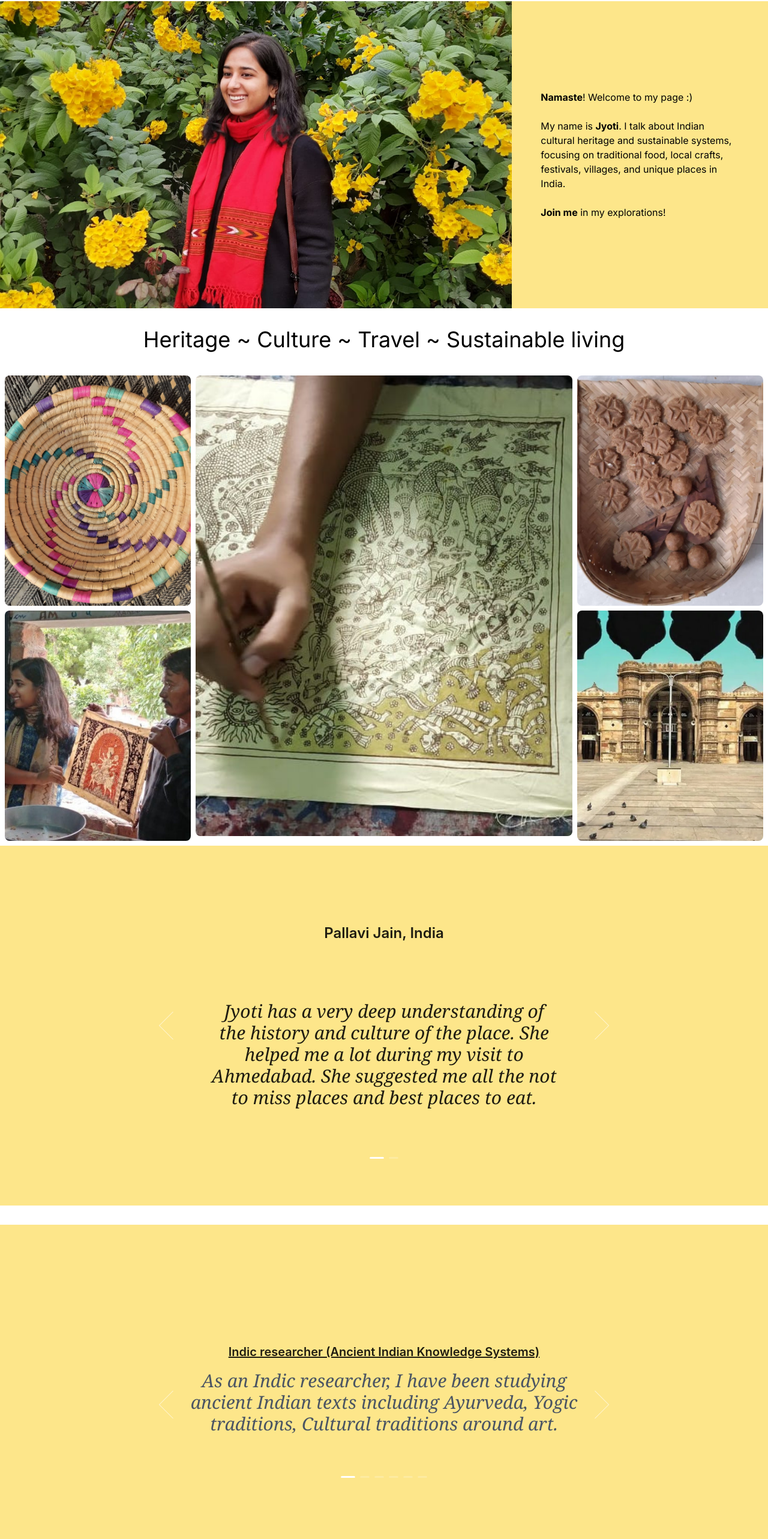
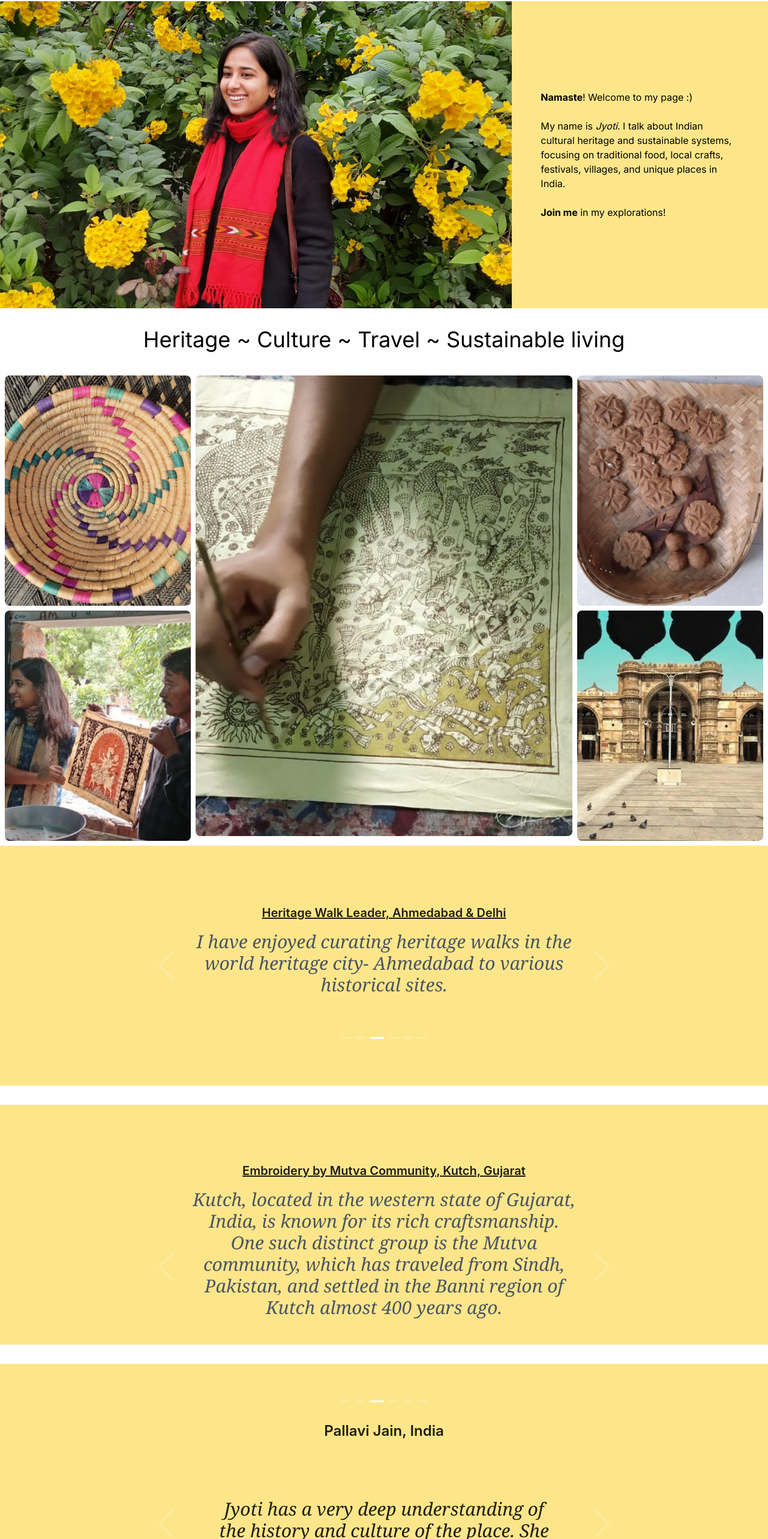
Before and after one commit to stejmisc/jojomojo, a Next.js app: page / in a window 1280 px wide. Shown: the part 222-2788 px from the top of the page at 60% size. Built offline with nearby package versions, Linux system fonts and the light colour scheme.

Commit message:
Client changes

```diff
--- a/src/app/components/Body.tsx
+++ b/src/app/components/Body.tsx
@@ -1,4 +1,5 @@
 import Image from 'next/image';
+import Link from 'next/link';
 
 export default function Body() {
     return (
@@ -10,17 +11,17 @@ export default function Body() {
                     objectFit='cover'
                     alt="Home Image"
                     unoptimized
-                    />
+                />
             </div>
             <div className="flex justify-center items-center w-full md:w-1/3 bg-amber-200 p-6 md:p-8 lg:p-12">
-                <span className="text-center md:text-left">
+                <span className="md:text-left">
                     <strong>Namaste</strong>! Welcome to my page :)
                     <br />
                     <br />
-                    My name is <strong>Jyoti</strong>. I talk about Indian cultural heritage and sustainable systems, focusing on traditional food, local crafts, festivals, villages, and unique places in India.
+                    My name is <em>Jyoti</em>. I talk about Indian cultural heritage and sustainable systems, focusing on traditional food, local crafts, festivals, villages, and unique places in India.
                     <br />
                     <br />
-                    <strong>Join me</strong> in my explorations!
+                    <Link href="/my-story" ><strong >Join me</strong> in my explorations!</Link>
                 </span>
             </div>
         </div>
--- a/src/app/components/Glimpse.tsx
+++ b/src/app/components/Glimpse.tsx
@@ -13,7 +13,7 @@ const images = [
 
 const Glimpse: React.FC = () => (
     <div className='w-full lg:w-3/5 bg-amber-200'>
-        <Carousel arrows>
+        <Carousel arrows infinite autoplay autoplaySpeed={2000}>
             {images.map((image, index) => {
                 return (
                     <div key={index} className='relative h-96 md:h-[512px] w-96 lg:w-screen lg:h-screen'>
--- a/src/app/components/ProjectsPreview.tsx
+++ b/src/app/components/ProjectsPreview.tsx
@@ -37,7 +37,7 @@ const projects = [
 
 
 const ProjectsPreview: React.FC = () => (
-    <div className="w-full h-[600px] bg-amber-200 relative mb-8">
+    <div className="w-full h-[400px] bg-amber-200 relative mb-8">
         <Row align="middle" justify="center" style={{ height: '100%' }}>
             <Col className="m-8 w-3/5">
                 <ConfigProvider
@@ -49,7 +49,7 @@ const ProjectsPreview: React.FC = () => (
                         },
                     }}
                 >
-                    <Carousel arrows infinite >
+                    <Carousel arrows infinite autoplay autoplaySpeed={2000} >
                         {projects.map((project, index) => {
                             return (
                                 <div key={project?.link} className='text-center flex flex-col justify-center items-center p-8'>
--- a/src/app/components/ResearchAndWritingsPreview.tsx
+++ b/src/app/components/ResearchAndWritingsPreview.tsx
@@ -38,7 +38,7 @@ const researchAndWritings = [
 
 
 const ResearchAndWritingsPreview: React.FC = () => (
-    <div className="w-full h-[600px] bg-amber-200 relative mb-8">
+    <div className="w-full h-[400px] bg-amber-200 relative mb-8">
         <Row align="middle" justify="center" style={{ height: '100%' }}>
             <Col className="m-8 w-3/5">
                 <ConfigProvider
@@ -50,7 +50,7 @@ const ResearchAndWritingsPreview: React.FC = () => (
                         },
                     }}
                 >
-                    <Carousel arrows infinite >
+                    <Carousel arrows infinite autoplay autoplaySpeed={2000} >
                         {researchAndWritings.map((rar, index) => {
                             return (
                                 <div key={rar?.link} className='text-center flex flex-col justify-center items-center p-16'>
--- a/src/app/components/Socials.tsx
+++ b/src/app/components/Socials.tsx
@@ -5,7 +5,7 @@ import { RightOutlined } from '@ant-design/icons';
 
 export default function Socials() {
     return (
-        <div className="w-full flex flex-col justify-center items-center mb-10">
+        <div className="w-full flex flex-col justify-center items-center mb-10 mt-16">
             <Image src="/header.webp" width={70} height={70} alt="Header Image" />
             <div className='py-4 flex flex-wrap justify-center space-x-4 md:space-x-12'>
                 <Link href="https://www.linkedin.com/in/jyotiishuklaa/" target='_blank'>
--- a/src/app/components/Testimonials.tsx
+++ b/src/app/components/Testimonials.tsx
@@ -15,7 +15,7 @@ const testimonials = [
 
 
 const Testimonials: React.FC = () => (
-    <div className="w-full h-[600px] bg-amber-200 relative mb-8">
+    <div className="w-full h-[400px] bg-amber-200 relative mb-8">
         <Row align="middle" justify="center" style={{ height: '100%' }}>
             <Col className="m-8 w-3/5">
                 <ConfigProvider
@@ -27,7 +27,7 @@ const Testimonials: React.FC = () => (
                         },
                     }}
                 >
-                    <Carousel arrows infinite >
+                    <Carousel arrows infinite autoplay autoplaySpeed={2000} >
                         {testimonials.map((testimonial, index) => {
                             return (
                                 <div key={testimonial?.name} className='text-center flex flex-col justify-center items-center p-16'>
--- a/src/app/my-story/page.tsx
+++ b/src/app/my-story/page.tsx
@@ -2,8 +2,8 @@ import Glimpse from "../components/Glimpse";
 
 export default function MyStory() {
     return (
-        <div className="m-2 flex flex-col  justify-center items-center">
-            <div className="text-3xl md:text-4xl text-center mt-4">About the creator</div>
+        <div className="m-2 flex flex-col justify-center items-center">
+            <div className="text-3xl md:text-4xl text-center mt-4">My Story</div>
             <div className="font-EBGaramond md:w-3/5 text-justify font-thin text-lg md:text-xl leading-8 m-4 md:m-8 mb-8">
                 Namaste,
                 <br /><br />
--- a/src/app/page.tsx
+++ b/src/app/page.tsx
@@ -11,9 +11,9 @@ export default function Home() {
       <Body />
       <Footer />
       <ImageGallery />
-      <Testimonials />
       <ProjectsPreview />
       <ResearchAndWritingsPreview />
+      <Testimonials />
     </main>
   );
 }
```
